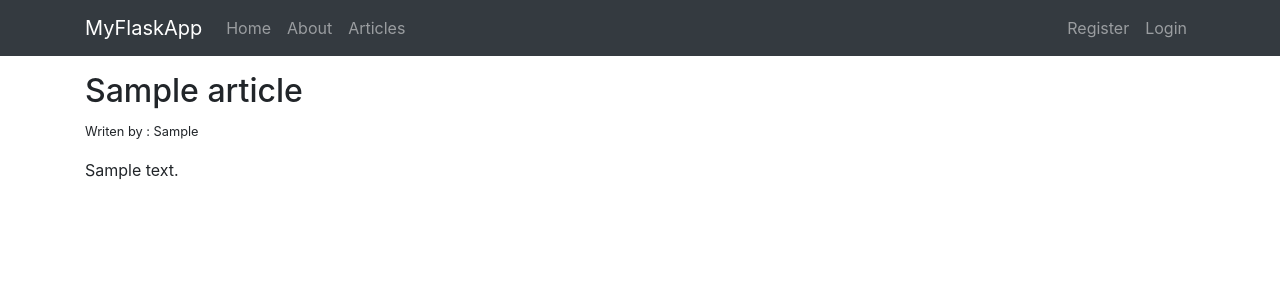
After one commit to sahadatsays/myflaskapp, a Flask app: page /article/1/ in a window 1280 px wide. The commit adds this page. Shown: the top 300 px of the page. Run offline with Flask 2, Linux system fonts and the light colour scheme; tables that the repository leaves empty or names only in its code hold one stand-in row (values such as "Sample post"); some libraries are stand-ins or nearby versions.

Commit message:
Show single article by article id

```diff
--- a/app.py
+++ b/app.py
@@ -33,7 +33,37 @@ def about():
 #Articles
 @app.route('/articles')
 def articles():
-    return render_template('articles.html', articles=Articles)
+    # Create cursor
+    cur = conn.cursor()
+
+    # Query
+    check = cur.execute("SELECT * FROM articles ORDER BY created_at DESC")
+
+    # Get Articles
+    articles = cur.fetchall()
+    if check > 0:
+        return render_template('articles.html', articles=articles)
+    else:
+        msg = "No article found"
+        return render_template('articles.html', msg=msg)
+
+# Single Article
+@app.route('/article/<string:id>/')
+def article(id):
+    # Create cursor
+    cur = conn.cursor()
+
+    # Query
+    check = cur.execute("SELECT * FROM articles WHERE id = %s", [id])
+
+    # Get Article
+    article = cur.fetchone()
+
+    if check > 0:
+
+        return render_template('single_article.html', article=article)
+
+
 
 #Register form
 class RegisterForm(Form):
--- a/templates/articles.html
+++ b/templates/articles.html
@@ -4,7 +4,7 @@
 <h1>Articles</h1>
 <ul class="list-group">
     {% for article in articles %}
-        <li class="list-group-item"><a href="/article/{{article.id}}">{{ article.title }}</a></li>
+        <li class="list-group-item"><a href="/article/{{article[0]}}">{{ article[1] }}</a></li>
     {% endfor %}
 </ul>
 {% endblock %}
--- a/templates/layout.html
+++ b/templates/layout.html
@@ -24,6 +24,7 @@
     <script src="https://cdnjs.cloudflare.com/ajax/libs/popper.js/1.14.3/umd/popper.min.js" integrity="sha384-ZMP7rVo3mIykV+2+9J3UJ46jBk0WLaUAdn689aCwoqbBJiSnjAK/l8WvCWPIPm49" crossorigin="anonymous"></script>
     <script src="https://stackpath.bootstrapcdn.com/bootstrap/4.1.2/js/bootstrap.min.js" integrity="sha384-o+RDsa0aLu++PJvFqy8fFScvbHFLtbvScb8AjopnFD+iEQ7wo/CG0xlczd+2O/em" crossorigin="anonymous"></script>
     <script src="//cdn.ckeditor.com/4.10.0/basic/ckeditor.js"></script>
+    <script src="https://cdnjs.cloudflare.com/ajax/libs/prism/1.15.0/components/prism-abap.min.js"></script>
     <script>
         CKEDITOR.replace("editor");
     </script>
--- /dev/null
+++ b/templates/single_article.html
@@ -0,0 +1,9 @@
+{% extends 'layout.html' %}
+
+{% block content %}
+    <h2>{{ article[1] }}</h2>
+    <small>Writen by : {{ article[3] }} </small>
+    <div class="pt-3">
+        {{ article[2] | safe }}
+    </div>
+{% endblock %}
```
